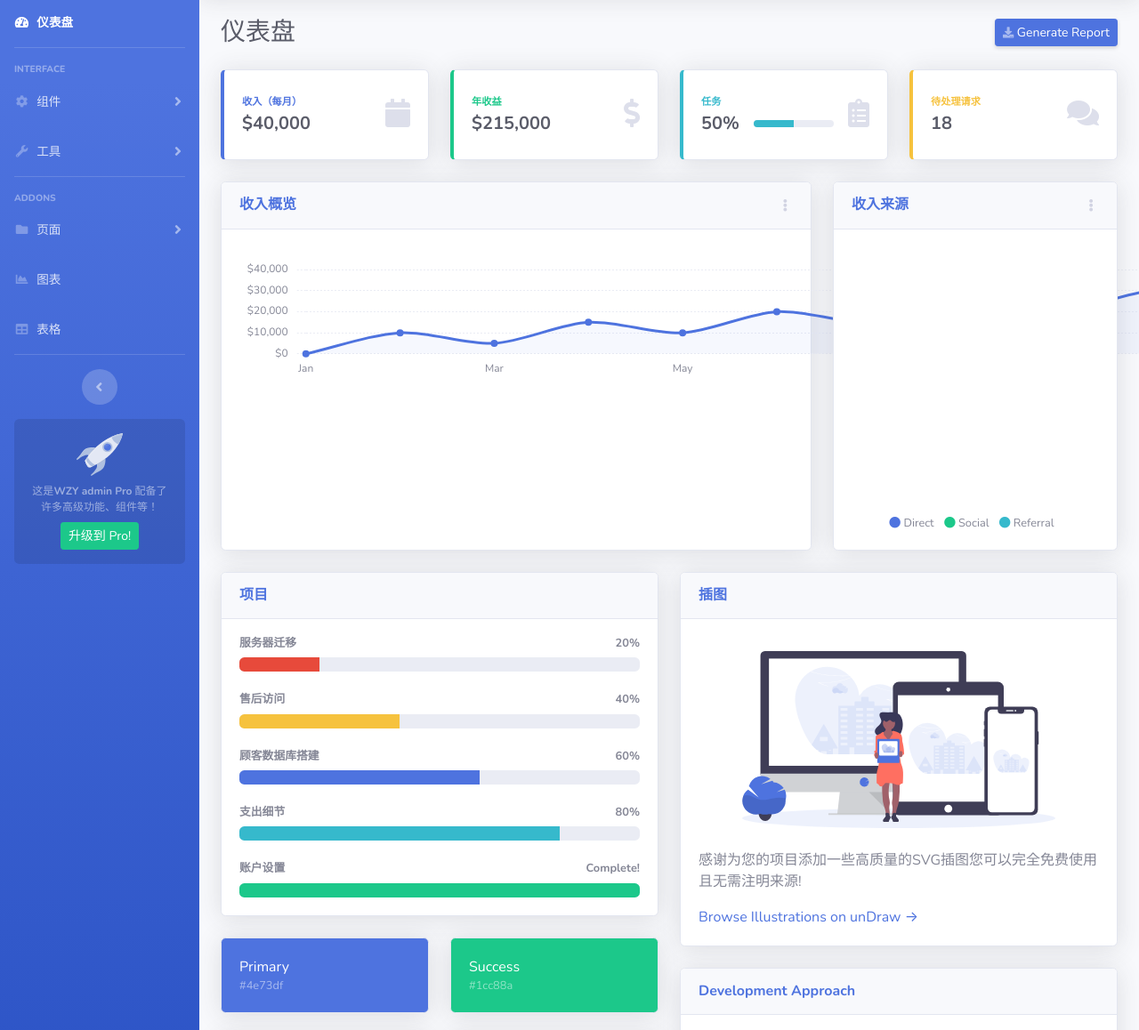
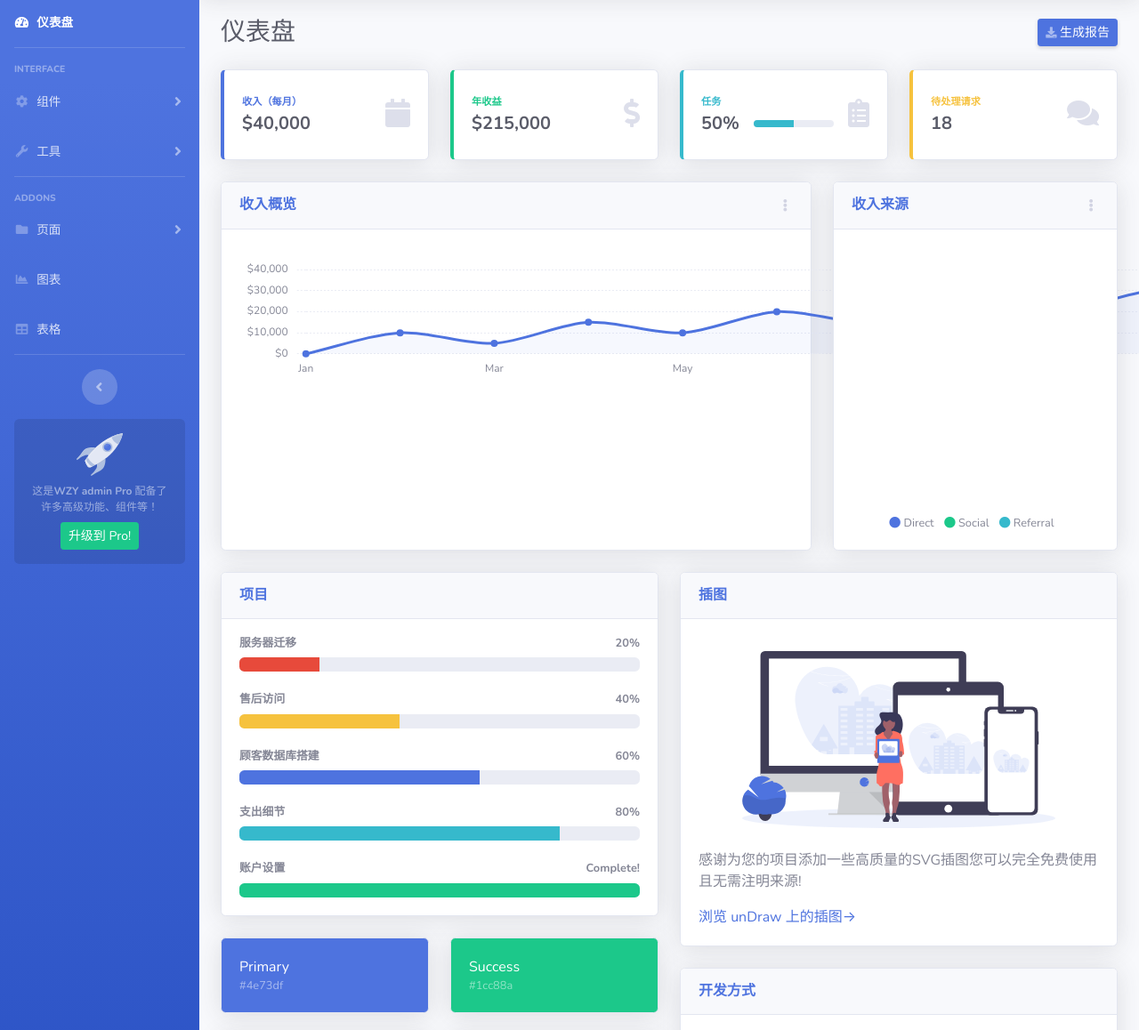
Before and after one commit to hvhhaha/wzynet.github.io, a website with bundled scripts: page index.html in a window 1280 px wide. Shown: the part 74-1232 px from the top of the page at 89% size. Built offline with nearby package versions, Linux system fonts and the light colour scheme.

Commit message:
Update index.html

```diff
--- a/index.html
+++ b/index.html
@@ -369,7 +369,7 @@
                     <div class="d-sm-flex align-items-center justify-content-between mb-4">
                         <h1 class="h3 mb-0 text-gray-800">仪表盘</h1>
                         <a href="#" class="d-none d-sm-inline-block btn btn-sm btn-primary shadow-sm"><i
-                                class="fas fa-download fa-sm text-white-50"></i> Generate Report</a>
+                                class="fas fa-download fa-sm text-white-50"></i> 生成报告</a>
                     </div>
 
                     <!-- Content Row -->
@@ -666,15 +666,14 @@
                                     </div>
                                     <p>感谢为您的项目添加一些高质量的SVG插图<a
                                             target="_blank" rel="nofollow" href="https://undraw.co/"></a>您可以完全免费使用且无需注明来源!</p>
-                                    <a target="_blank" rel="nofollow" href="https://undraw.co/">Browse Illustrations on
-                                        unDraw &rarr;</a>
+                                    <a target="_blank" rel="nofollow" href="https://undraw.co/">浏览 unDraw 上的插图&rarr;</a>
                                 </div>
                             </div>
 
                             <!-- Approach -->
                             <div class="card shadow mb-4">
                                 <div class="card-header py-3">
-                                    <h6 class="m-0 font-weight-bold text-primary">Development Approach</h6>
+                                    <h6 class="m-0 font-weight-bold text-primary">开发方式</h6>
                                 </div>
                                 <div class="card-body">
                                     <p>WZY admin 2大量使用 Bootstrap 4 工具类，以减少 CSS 冗余和页面性能下降。自定义 CSS 类用于创建自定义组件和自定义工具类。</p>
```
